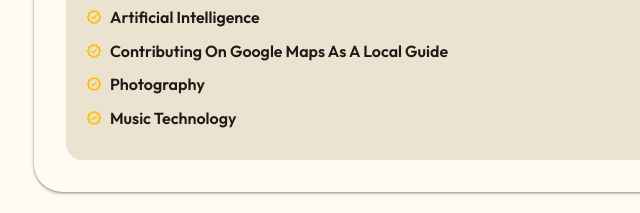
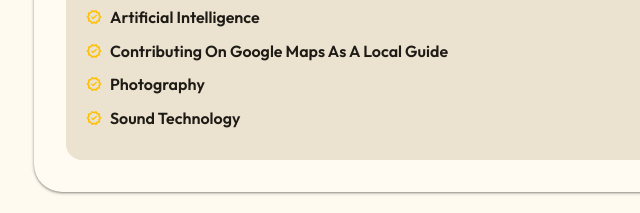
Before and after one commit to RohitPal001/Rohit-Pal-Official-Website, a plain HTML site: page index.html in a window 1280 px wide. Shown: the part 3123-3336 px from the top of the page, 230-870 px from the left. Drawn offline with nearby package versions, Linux system fonts and the light colour scheme.

Commit message:
Updated.

```diff
--- a/index.html
+++ b/index.html
@@ -1225,7 +1225,7 @@
                     <li>Artificial Intelligence</li>
                     <li>Contributing On Google Maps As A Local Guide</li>
 					<li>Photography</li>
-					<li>Music Technology</li>
+					<li>Sound Technology</li>
                 </ul>
             </div>
         </div>
```
